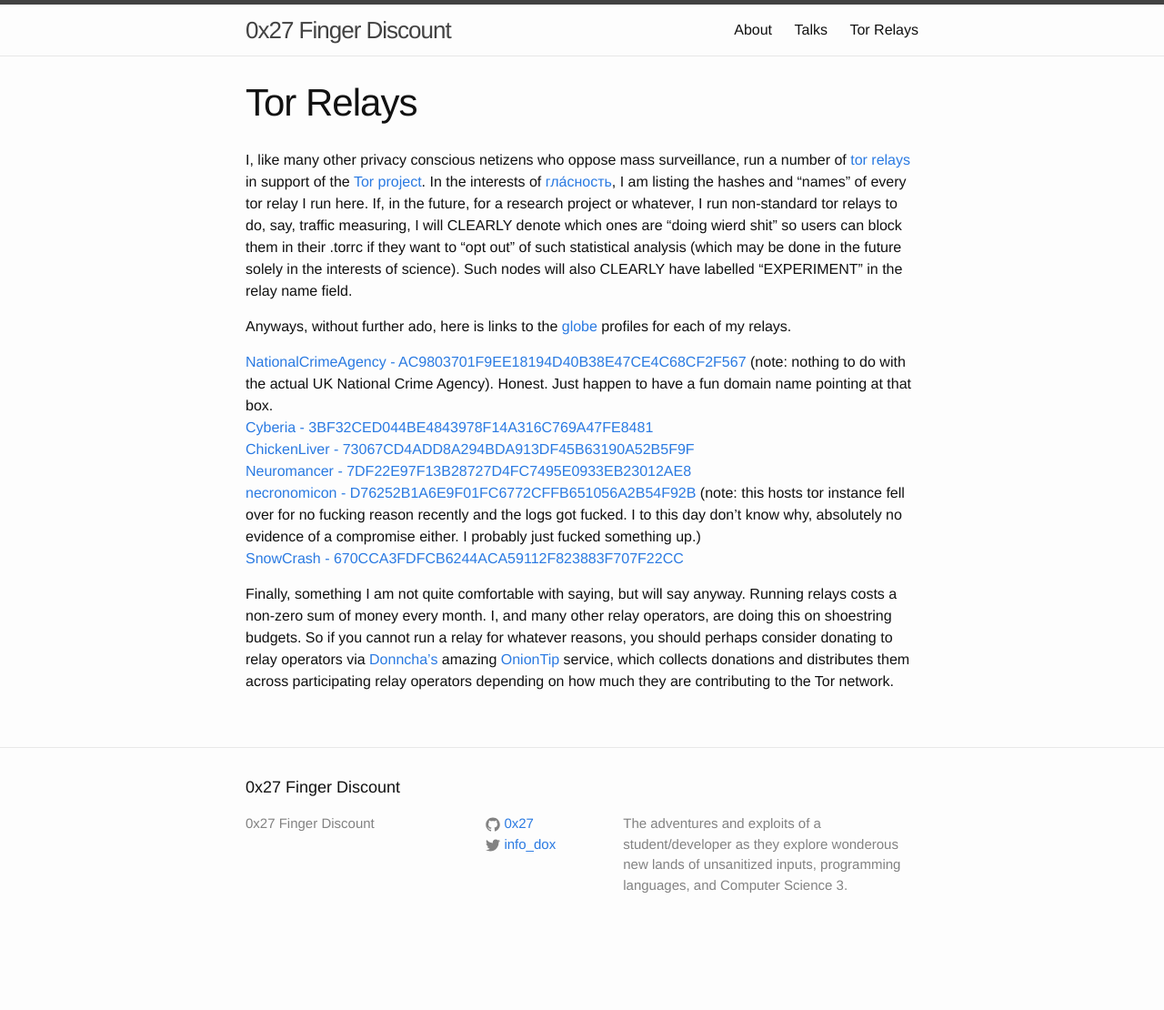
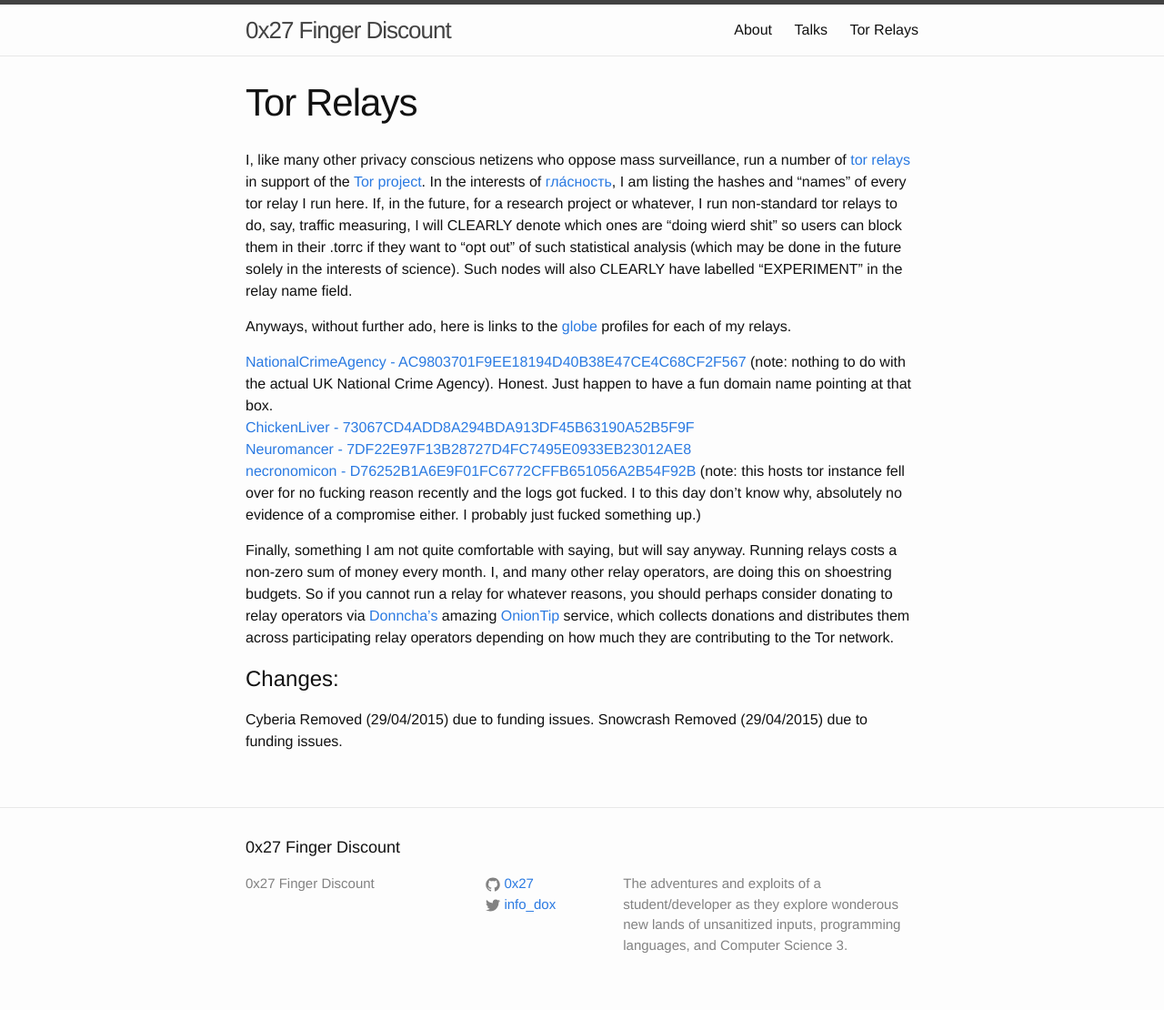
Before and after one commit to 0x27/0x27.github.io, a Jekyll site: the page built from tor relays.md, in a window 1280 px wide. Shown: the whole page at 91% size. Built offline with Jekyll 4.4.1, drawn with Linux system fonts in a browser that asks for light colours; before the commit the page ends 1044 px from its top, so only the background shows below that.

Commit message:
Update tor relays.md

```diff
--- a/tor relays.md
+++ b/tor relays.md
@@ -13,26 +13,25 @@ Anyways, without further ado, here is links to the [globe][globe] profiles for e
 
 [NationalCrimeAgency - AC9803701F9EE18194D40B38E47CE4C68CF2F567][ncarelay] (note: nothing to do with the actual UK National Crime Agency). Honest. Just happen to have a fun domain name
 pointing at that box.
-[Cyberia - 3BF32CED044BE4843978F14A316C769A47FE8481][cyberia]
 [ChickenLiver - 73067CD4ADD8A294BDA913DF45B63190A52B5F9F][chickenliver]
 [Neuromancer - 7DF22E97F13B28727D4FC7495E0933EB23012AE8][neuromancer]
-[necronomicon - D76252B1A6E9F01FC6772CFFB651056A2B54F92B][necronomicon] (note: this hosts tor instance fell over for no fucking reason recently and the logs got fucked. I to this day
-don't know why, absolutely no evidence of a compromise either. I probably just fucked something up.)
-[SnowCrash - 670CCA3FDFCB6244ACA59112F823883F707F22CC][snowcrash]
+[necronomicon - D76252B1A6E9F01FC6772CFFB651056A2B54F92B][necronomicon] (note: this hosts tor instance fell over for no fucking reason recently and the logs got fucked. I to this day don't know why, absolutely no evidence of a compromise either. I probably just fucked something up.)
 
 Finally, something I am not quite comfortable with saying, but will say anyway. Running relays costs a non-zero sum of money every month. I, and many other relay operators, are doing
 this on shoestring budgets. So if you cannot run a relay for whatever reasons, you should perhaps consider donating to relay operators via [Donncha's][donncha] amazing
 [OnionTip][oniontip] service, which collects donations and distributes them across participating relay operators depending on how much they are contributing to the Tor network.
+
+# Changes:
+Cyberia Removed (29/04/2015) due to funding issues.
+Snowcrash Removed (29/04/2015) due to funding issues.
 
 [tor relays]: https://www.torproject.org/getinvolved/relays.html.en
 [tor project]: https://www.torproject.org/
 [glasnost]: http://en.wikipedia.org/wiki/Glasnost
 [globe]: https://globe.torproject.org/
 [ncarelay]: https://globe.torproject.org/#/relay/AC9803701F9EE18194D40B38E47CE4C68CF2F567
-[cyberia]: https://globe.torproject.org/#/relay/3BF32CED044BE4843978F14A316C769A47FE8481
 [chickenliver]: https://globe.torproject.org/#/relay/73067CD4ADD8A294BDA913DF45B63190A52B5F9F
 [neuromancer]: https://globe.torproject.org/#/relay/7DF22E97F13B28727D4FC7495E0933EB23012AE8
 [necronomicon]: https://globe.torproject.org/#/relay/D76252B1A6E9F01FC6772CFFB651056A2B54F92B
-[snowcrash]: https://globe.torproject.org/#/relay/670CCA3FDFCB6244ACA59112F823883F707F22CC
 [oniontip]: https://oniontip.com/
 [donncha]: http://donncha.is/
```
